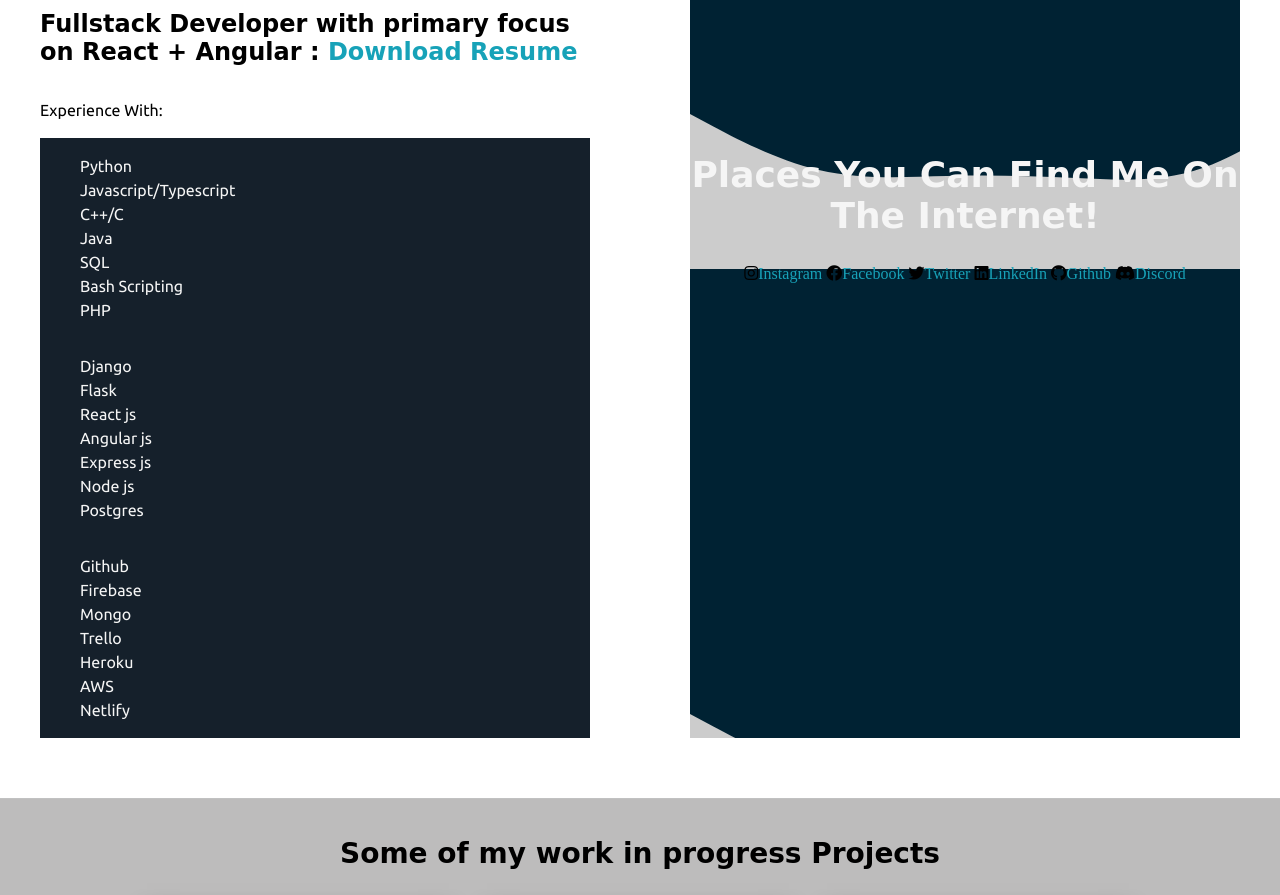
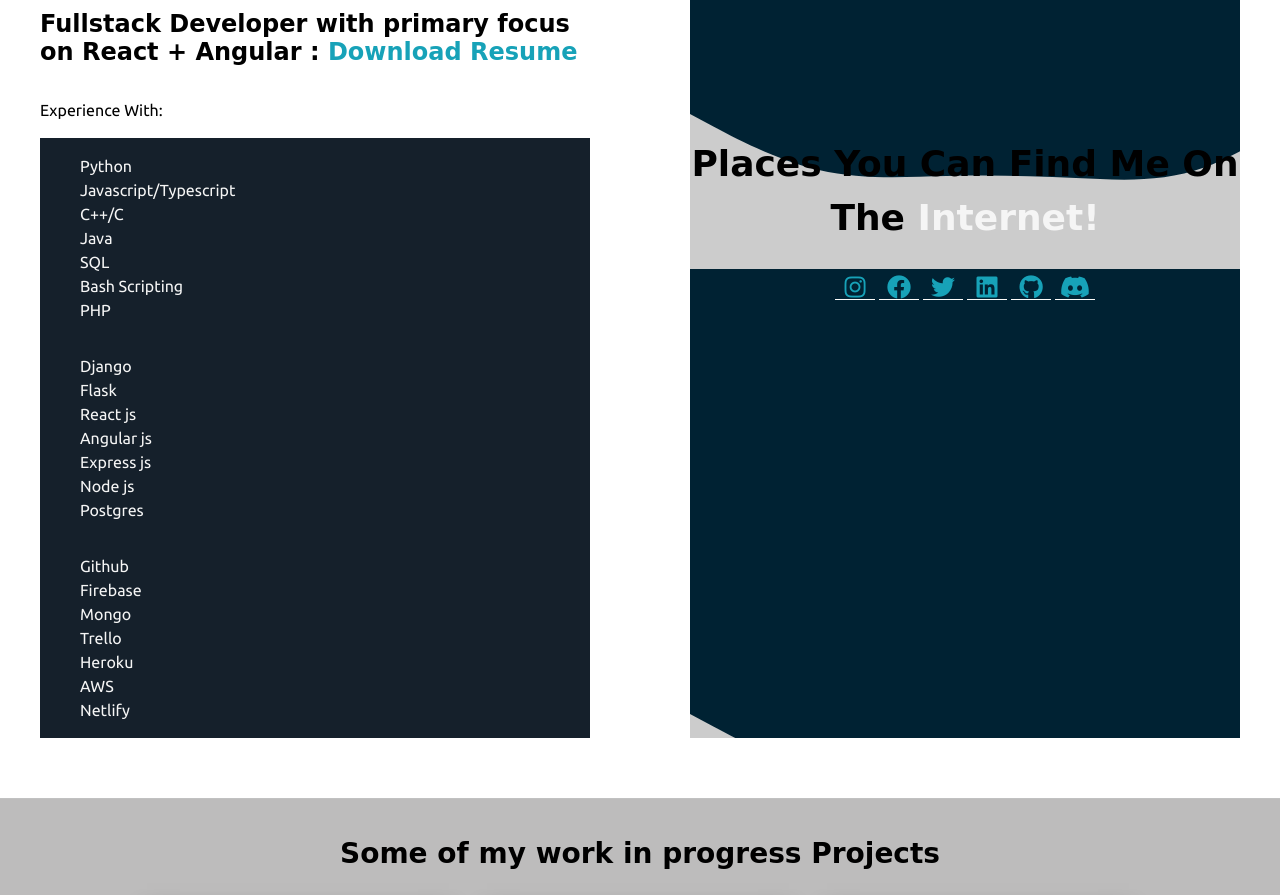
Before and after one commit to firepenguindisopanda/portfolio-website, a website: page public/index.html in a window 1280 px wide. Shown: the part 1200-2095 px from the top of the page. Drawn offline with Linux system fonts and the light colour scheme; a web font is replaced by a local one.

Commit message:
Styled icons, update links and gave animation effect

```diff
--- a/public/default.css
+++ b/public/default.css
@@ -308,6 +308,14 @@
     color: whitesmoke;
 
 }
+.social-links-wrapper > a > i{
+    width: 40px;
+    font-size: 1.5em;
+    border-bottom: 1px solid rgb(252, 251, 249);
+}
+.social-links-wrapper > a > i:hover{
+    font-size: 1.8em;
+}
 .social-links{
     background-image: url(./assests/hero-image.svg);
     display: grid;
--- a/public/index.html
+++ b/public/index.html
@@ -203,14 +203,14 @@
 
                 <div class="social-links">
 
-                    <h2>Places You Can Find Me On The Internet!</h2>
+                    <h2><span style="font-family: 'Quintessential', cursive;">Places You Can Find Me On The</span> Internet!</h2>
                     <div class="social-links-wrapper">
-                        <i class="fab fa-instagram"></i><a href="">Instagram</a>
-                        <i class="fab fa-facebook"></i><a href="">Facebook</a>
-                        <i class="fab fa-twitter"></i><a href="">Twitter</a>
-                        <i class="fab fa-linkedin"></i><a href="">LinkedIn</a>
-                        <i class="fab fa-github"></i><a href="">Github</a>
-                        <i class="fab fa-discord"></i><a href="">Discord</a>
+                        <a href="https://www.instagram.com/nicholas1403/" target="_blank"><i class="fab fa-instagram"></i></a>
+                        <a href="https://www.facebook.com/profile.php?id=100069755109524" target="_blank"><i class="fab fa-facebook"></i></a>
+                        <a href="https://twitter.com/NicholasDefrei2" target="_blank"><i class="fab fa-twitter"></i></a>
+                        <a href="https://www.linkedin.com/in/nicholas-smith-933125148/" target="_blank"><i class="fab fa-linkedin"></i></a>
+                        <a href="https://github.com/firepenguindisopanda" target="_blank"><i class="fab fa-github"></i></a>
+                        <a href="https://discord.com/" target="_blank"><i class="fab fa-discord"></i></a>
                     </div>
                 </div>
             </div>
```
